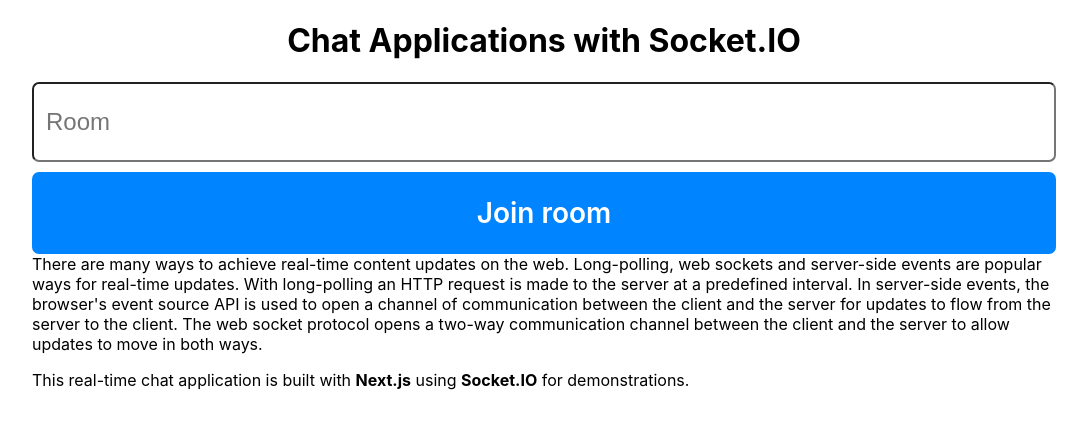
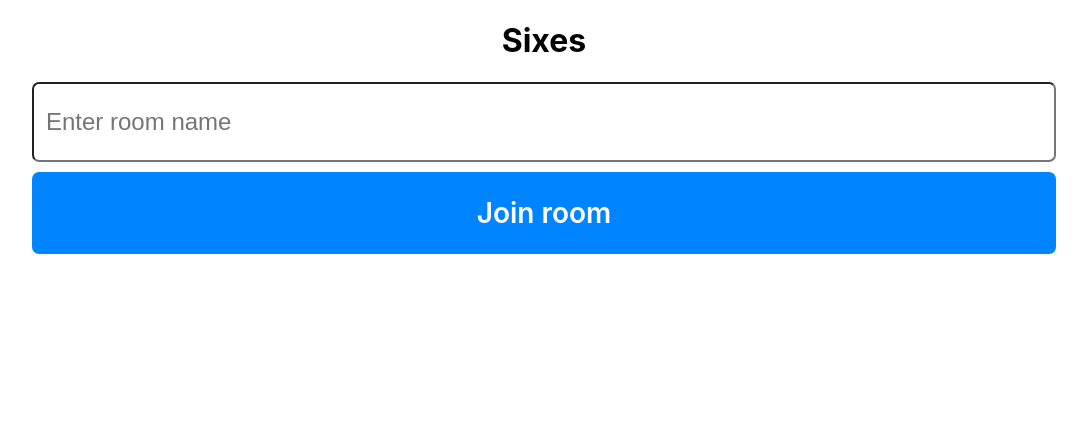
Before and after one commit to itaimorag/from-chat-to-sixes, a Next.js app: page / in a window 1280 px wide. Shown: the top 428 px of the page, without its empty margins (96-1183 px from the left). Built offline with nearby package versions, Linux system fonts and the light colour scheme.

Commit message:
removed unnecesery things like text from the main page where you choose a room

```diff
--- a/pages/index.tsx
+++ b/pages/index.tsx
@@ -14,31 +14,16 @@
     setRoomName(event.currentTarget.value.replace(/<\/?[^>]*>/g, ""));
   };
 
-  //   useEffect(() => {
-  //     const fetchUsers = async () => {
-  //       const response = await axios.get(
-  //         `/api/rooms/${roomId}/users`
-  //       );
-  //       const result = response.data.users;
-  //       setUsers(result);
-  //     };
-
-  //     fetchUsers();
-  // }, [roomId]);
-
   const handleJoinRoom = async () => {
     if (roomName.trim()) {
       const response = await axios.get(`/api/rooms/${roomName}/rooms`);
       const result = response.data;
       console.log("result", result);
-
       if (result.isRoomExist) {
         if (result.isRoomMax) {
           alert("Room is full");
           return;
         }
-        //todo we would like to first show a modal to ask the user name
-
         router.push(`/${roomName}`);
       } else {
         setShowPlayerCountModal(true);
@@ -60,12 +45,10 @@
         {showPlayerCountModal && (
           <PlayerCountModal onSubmit={handlePlayerCountSubmit} />
         )}
-        <h1 style={{ textAlign: "center" }}>
-          Chat Applications with Socket.IO
-        </h1>
+        <h1 style={{ textAlign: "center" }}>Sixes</h1>
         <input
           type="text"
-          placeholder="Room"
+          placeholder="Enter room name"
           value={roomName}
           onChange={handleRoomNameChange}
           className={styles.textInputField}
@@ -74,25 +57,6 @@
         <div className={styles.enterRoomButton} onClick={handleJoinRoom}>
           Join room
         </div>
-        There are many ways to achieve real-time content updates on the web.
-        Long-polling, web sockets and server-side events are popular ways for
-        real-time updates. With long-polling an HTTP request is made to the
-        server at a predefined interval. In server-side events, the browser's
-        event source API is used to open a channel of communication between the
-        client and the server for updates to flow from the server to the client.
-        The web socket protocol opens a two-way communication channel between
-        the client and the server to allow updates to move in both ways.
-        <p>
-          This real-time chat application is built with{" "}
-          <a href="https://nextjs.org/" target="_blank" rel="noreferrer">
-            <strong>Next.js</strong>
-          </a>{" "}
-          using{" "}
-          <a href="https://socket.io/" target="_blank" rel="noreferrer">
-            <strong>Socket.IO</strong>
-          </a>{" "}
-          for demonstrations.
-        </p>
       </div>
     </Layout>
   );
```
